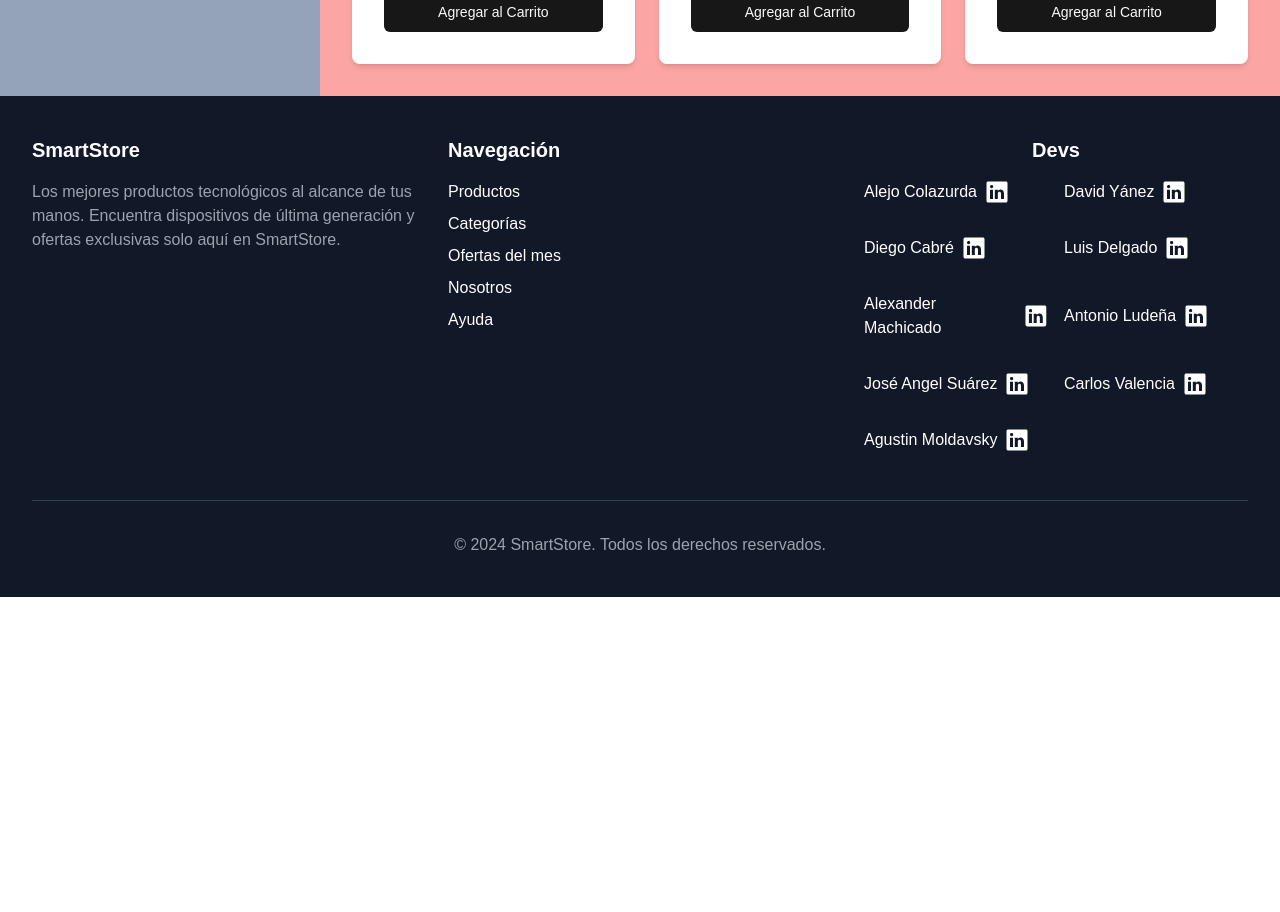
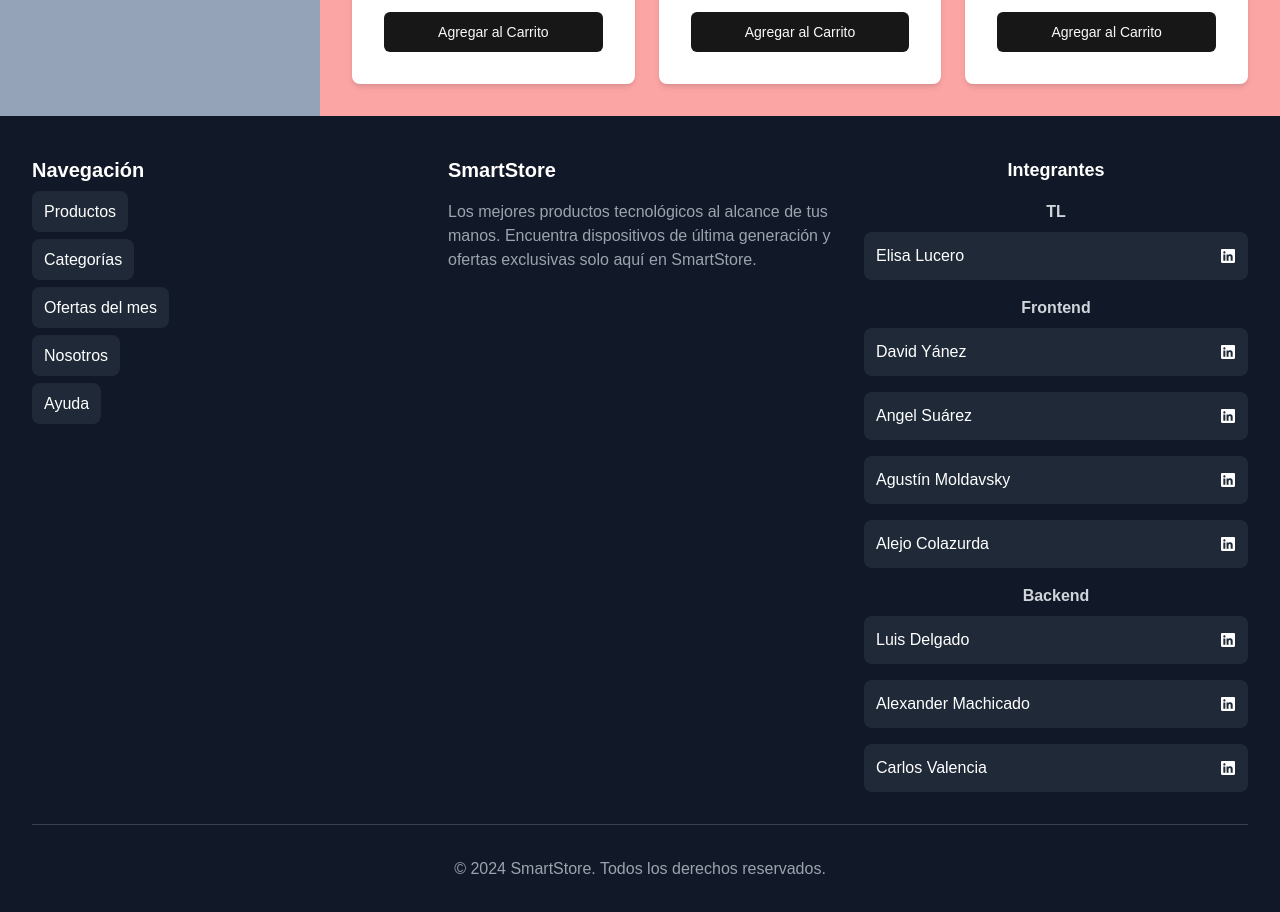
Before and after one commit to No-Country-simulation/s18-21-n-java-react, a Next.js app in the folder frontend/: page /products in a window 1280 px wide. Shown: the part 1020-1932 px from the top of the page. Before the commit the page ends 1617 px from the top, so only its background shows below. Built offline with nearby package versions, Linux system fonts and the light colour scheme.

Commit message:
footer 'mejorado'

```diff
--- a/frontend/src/components/footer/Footer.tsx
+++ b/frontend/src/components/footer/Footer.tsx
@@ -2,42 +2,59 @@ import { IoLogoLinkedin } from "react-icons/io5";
 
 export const Footer = () => {
   const devs = [
-    {
-      name: "Alejo Colazurda",
-      link: "https://www.linkedin.com/in/alejo-colazurda",
-    },
-    { name: "David Yánez", link: "https://www.linkedin.com/in/david--yanez/" },
-    {
-      name: "Diego Cabré",
-      link: "https://www.linkedin.com/in/diegoantoniocabreperrone/",
-    },
-    { name: "Luis Delgado", link: "https://linkedin.com/in/ledg555" },
-    {
-      name: "Alexander Machicado",
-      link: "https://www.linkedin.com/in/machicadogomezalexander/",
-    },
-    {
-      name: "Antonio Ludeña",
-      link: "https://www.linkedin.com/in/antonioluduenabereziuk/",
-    },
-    {
-      name: "José Angel Suárez",
-      link: "https://www.linkedin.com/in/angel-suarez-232744210",
-    },
-    {
-      name: "Carlos Valencia",
-      link: "https://www.linkedin.com/in/carlosvalencia07/",
-    },
-    {
-      name: "Agustin Moldavsky",
-      link: "https://github.com/AgustinMolda",
-    },
+    { name: "Elisa Lucero", link: "http://www.linkedin.com/in/elilucero", role: "TL" },
+    { name: "David Yánez", link: "https://www.linkedin.com/in/david--yanez/", role: "Frontend" },
+    { name: "Luis Delgado", link: "https://linkedin.com/in/ledg555", role: "Backend" },
+    { name: "Alexander Machicado", link: "https://www.linkedin.com/in/machicadogomezalexander/", role: "Backend" },
+    { name: "Angel Suárez", link: "https://www.linkedin.com/in/angel-suarez-232744210", role: "Frontend" },
+    { name: "Carlos Valencia", link: "https://www.linkedin.com/in/carlosvalencia07/", role: "Backend" },
+    { name: "Agustín Moldavsky", link: "https://github.com/AgustinMolda", role: "Frontend" },
+    { name: "Alejo Colazurda", link: "https://www.linkedin.com/in/alejo-colazurda", role: "Frontend" },
   ];
+
+  // Filtrar los devs por rol
+  const tlDevs = devs.filter(dev => dev.role === "TL");
+  const frontendDevs = devs.filter(dev => dev.role === "Frontend");
+  const backendDevs = devs.filter(dev => dev.role === "Backend");
 
   return (
     <footer className="bg-gray-900 text-white py-10">
       <div className="max-w-7xl mx-auto px-4 sm:px-6 lg:px-8">
         <div className="grid grid-cols-1 md:grid-cols-3 gap-8">
+          {/* Sección de Navegación */}
+          <div className="text-center md:text-left ">
+            <h2 className="text-xl font-bold mb-4">Navegación</h2>
+            <ul className="grid grid-cols-1 gap-4">
+              <li className="mb-2">
+                <a href="/products" className="p-3 text-center rounded-lg bg-gray-800 hover:bg-gray-700 transition-colors">
+                  Productos
+                </a>
+              </li>
+              <li className="mb-2">
+                <a href="/categories" className="p-3 rounded-lg bg-gray-800 hover:bg-gray-700 transition-colors">
+                  Categorías
+                </a>
+              </li>
+              <li className="mb-2">
+                <a href="/offers" className="p-3 rounded-lg bg-gray-800 hover:bg-gray-700 transition-colors">
+                  Ofertas del mes
+                </a>
+              </li>
+              <li className="mb-2">
+                <a href="/about" className="p-3 rounded-lg bg-gray-800 hover:bg-gray-700 transition-colors">
+                  Nosotros
+                </a>
+              </li>
+              <li className="mb-2">
+                <a href="/help" className="p-3 rounded-lg bg-gray-800 hover:bg-gray-700 transition-colors">
+                  Ayuda
+                </a>
+              </li>
+            </ul>
+          </div>
+
+
+          {/* Sección de Información */}
           <div>
             <h2 className="text-xl font-bold mb-4">SmartStore</h2>
             <p className="text-gray-400">
@@ -47,79 +64,66 @@ export const Footer = () => {
             </p>
           </div>
 
+          {/* Sección de Integrantes */}
           <div>
-            <h2 className="text-xl font-bold mb-4">Navegación</h2>
-            <ul>
-              <li className="mb-2">
+            <h2 className="text-lg font-bold mb-4 text-center">Integrantes</h2>
+
+            {/* TL */}
+            <h3 className="text-m text-center font-semibold mb-2 mt-4 text-gray-300">TL</h3>
+            <div className="grid grid-cols-1 gap-4">
+              {tlDevs.map((dev, index) => (
                 <a
-                  href="/products"
-                  className="hover:text-primario transition-colors"
+                  key={index}
+                  href={dev.link}
+                  target="_blank"
+                  rel="noopener noreferrer"
+                  className="flex items-center justify-between p-3 rounded-lg bg-gray-800 hover:bg-gray-700 transition-colors text-white"
                 >
-                  Productos
+                  <span className="lg:truncate">{dev.name}</span>
+                  <IoLogoLinkedin className="h-6 w-4 ml-2 flex-shrink-0" />
                 </a>
-              </li>
-              <li className="mb-2">
+              ))}
+            </div>
+
+            {/* Frontend */}
+            <h3 className="text-m text-center font-semibold mb-2 mt-4 text-gray-300">Frontend</h3>
+            <div className="grid grid-cols-1 gap-4">
+              {frontendDevs.map((dev, index) => (
                 <a
-                  href="/categories"
-                  className="hover:text-primario transition-colors"
+                  key={index}
+                  href={dev.link}
+                  target="_blank"
+                  rel="noopener noreferrer"
+                  className="flex items-center justify-between p-3 rounded-lg bg-gray-800 hover:bg-gray-700 transition-colors text-white"
                 >
-                  Categorías
+                  <span className="lg:truncate">{dev.name}</span>
+                  <IoLogoLinkedin className="h-6 w-4 ml-2 flex-shrink-0" />
                 </a>
-              </li>
-              <li className="mb-2">
+              ))}
+            </div>
+
+            {/* Backend */}
+            <h3 className="text-m text-center font-semibold mb-2 mt-4 text-gray-300">Backend</h3>
+            <div className="grid grid-cols-1 gap-4">
+              {backendDevs.map((dev, index) => (
                 <a
-                  href="/offers"
-                  className="hover:text-primario transition-colors"
+                  key={index}
+                  href={dev.link}
+                  target="_blank"
+                  rel="noopener noreferrer"
+                  className="flex items-center justify-between p-3 rounded-lg bg-gray-800 hover:bg-gray-700 transition-colors text-white"
                 >
-                  Ofertas del mes
+                  <span className="lg:truncate">{dev.name}</span>
+                  <IoLogoLinkedin className="h-6 w-4 ml-2 flex-shrink-0" />
                 </a>
-              </li>
-              <li className="mb-2">
-                <a
-                  href="/about"
-                  className="hover:text-primario transition-colors"
-                >
-                  Nosotros
-                </a>
-              </li>
-              <li className="mb-2">
-                <a
-                  href="/help"
-                  className="hover:text-primario transition-colors"
-                >
-                  Ayuda
-                </a>
-              </li>
-            </ul>
-          </div>
-
-          <div>
-            <h2 className="text-xl font-bold mb-4 text-center">Devs</h2>
-            <div className="grid grid-cols-1 sm:grid-cols-2 gap-4">
-              {devs.map((dev, index) => (
-                <div
-                  key={index}
-                  className="flex items-center justify-center sm:justify-start mb-4"
-                >
-                  <a
-                    href={dev.link}
-                    target="_blank"
-                    rel="noopener noreferrer"
-                    className="flex items-center space-x-2 hover:text-primario transition-colors"
-                  >
-                    <span>{dev.name}</span>
-                    <IoLogoLinkedin className="h-6 w-6" />
-                  </a>
-                </div>
               ))}
             </div>
           </div>
         </div>
 
+        {/* Sección de Derechos Reservados */}
         <div className="mt-8 border-t border-gray-700 pt-8 text-center">
-          <p className="text-gray-400">
-            &copy; 2024 SmartStore. Todos los derechos reservados.
-          </p>
+          <p className="text-gray-400">&copy; 2024 SmartStore. Todos los derechos reservados.</p>
         </div>
       </div>
     </footer>
--- a/frontend/src/components/header/Header.tsx
+++ b/frontend/src/components/header/Header.tsx
@@ -1,4 +1,5 @@
 import Link from "next/link";
+import Image from "next/image";
 import { IoCartOutline, IoSearch } from "react-icons/io5";
 import UserButton from "@/components/header/UserButton";
 
@@ -6,9 +7,15 @@ export const Header = () => {
   return (
     <header className="bg-gradient-to-r from-primario to-secundario text-white p-4">
       <div className="flex items-center justify-between md:justify-around">
-        {/* Logo */}
-        <Link href="/" className="text-3xl font-bold flex items-center">
-          <h1>SmartStore</h1>
+        {/* Logo con imagen ajustada */}
+        <Link href="/" className="flex items-center">
+          <Image
+            src="/Logotipo_tecnológico_minimalista__proyecto_blockchain-removebg-preview.png"
+            alt="SmartStore Logo"
+            width={60} // Ajusta el ancho a un tamaño más discreto
+            height={30} // Ajusta la altura
+            className="object-contain" // Mantiene proporciones sin estirarse
+          />
         </Link>
 
         {/* Barra de búsqueda */}
@@ -28,7 +35,6 @@ export const Header = () => {
         {/* Iconos de carrito y sesión */}
         <div className="flex items-center space-x-4">
           <Link href="/cart" className="text-2xl">
-            {/*Link para ir al carrito*/}
             <IoCartOutline />
           </Link>
           <UserButton />
```
Also changed, not shown: frontend/public/Logotipo_tecnológico_minimalista__proyecto_blockchain-removebg-preview.png (added), 1 other file (tests, documents, lock files or other folders).
